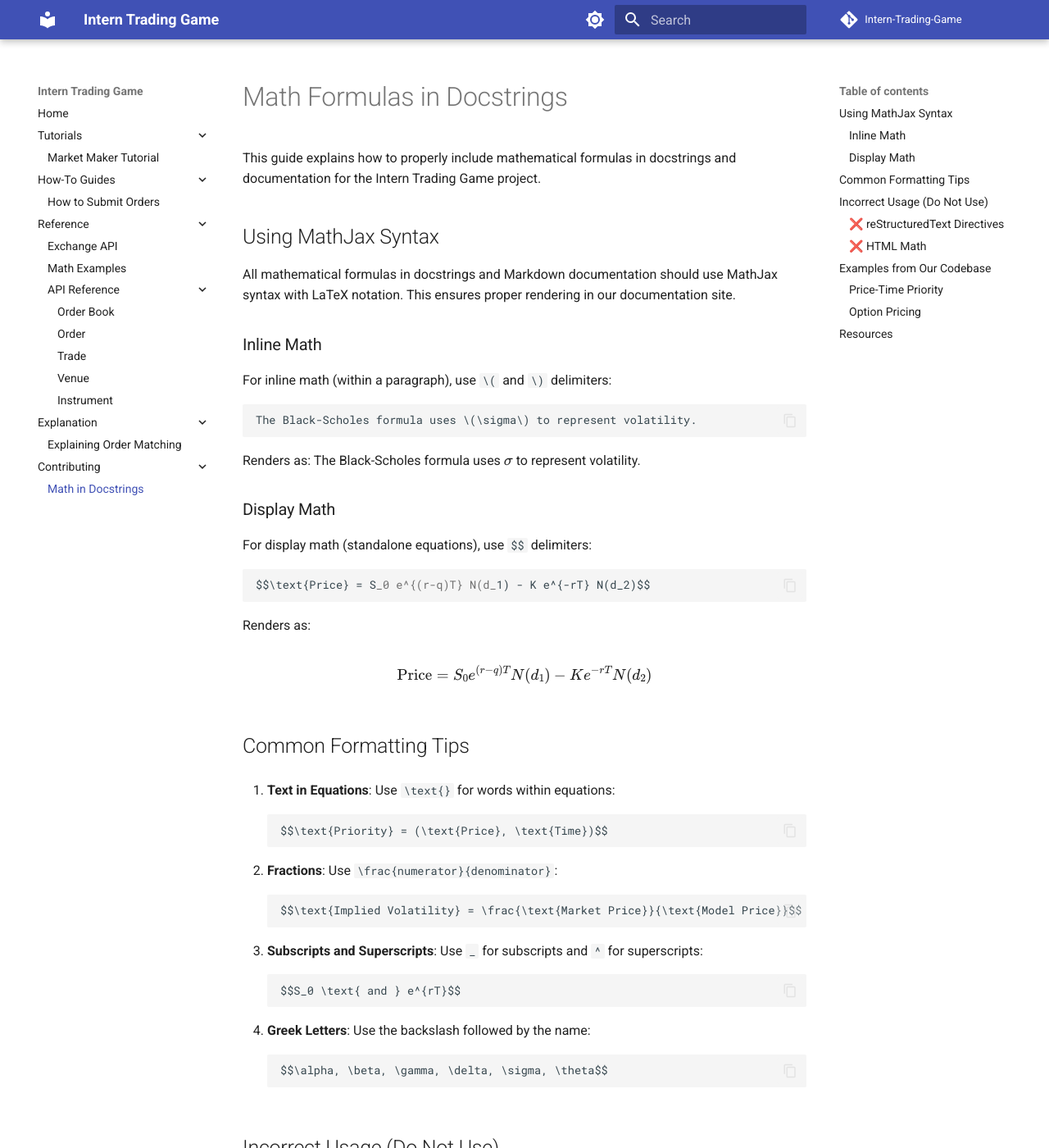
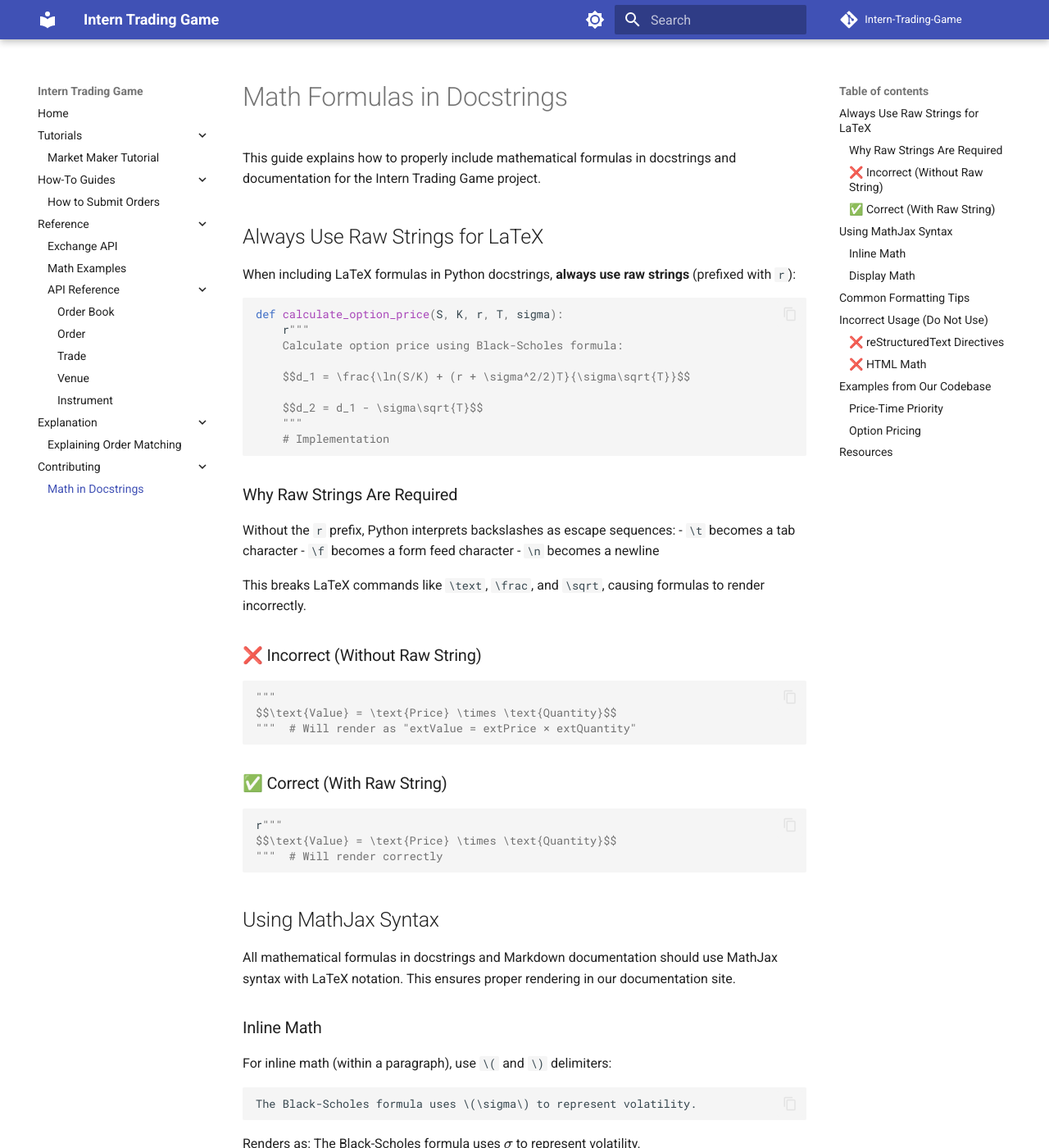
Before and after one commit to elinsky/Intern-Trading-Game, an MkDocs documentation site: the page built from docs/contributing/docstring-math-guide.md, in a window 1280 px wide and 1400 px high. Shown: the whole window at 82% size. Built offline with MkDocs 1.6.1 and Material for MkDocs 9.7.7, drawn with Linux system fonts in a browser that asks for light colours; comment, search, counter and statistics services are not loaded.

Commit message:
fix: properly render LaTeX math formulas using raw strings
This commit fixes issues with LaTeX math formulas not rendering correctly in the documentation by using raw strings for all docstrings containing LaTeX. The changes include:

1. Updated docstring-math-guide.md with a new section explaining why raw strings are required for LaTeX in Python docstrings
2. Fixed formula rendering in trade.py by using raw strings for the trade value formula
3. Fixed formula rendering in venue.py by using raw strings for the price-time priority formula
4. Fixed formula rendering in instrument.py by using raw strings for the Black-Scholes formulas

The fix ensures consistent rendering of mathematical formulas across all documentation by preventing Python from interpreting backslashes in LaTeX commands as escape sequences (e.g., \text, \frac, \sqrt).

Relates to: documentation standards

````diff
--- a/docs/contributing/docstring-math-guide.md
+++ b/docs/contributing/docstring-math-guide.md
@@ -1,6 +1,47 @@
 # Math Formulas in Docstrings
 
 This guide explains how to properly include mathematical formulas in docstrings and documentation for the Intern Trading Game project.
+
+## Always Use Raw Strings for LaTeX
+
+When including LaTeX formulas in Python docstrings, **always use raw strings** (prefixed with `r`):
+
+```python
+def calculate_option_price(S, K, r, T, sigma):
+    r"""
+    Calculate option price using Black-Scholes formula:
+
+    $$d_1 = \frac{\ln(S/K) + (r + \sigma^2/2)T}{\sigma\sqrt{T}}$$
+
+    $$d_2 = d_1 - \sigma\sqrt{T}$$
+    """
+    # Implementation
+```
+
+### Why Raw Strings Are Required
+
+Without the `r` prefix, Python interprets backslashes as escape sequences:
+- `\t` becomes a tab character
+- `\f` becomes a form feed character
+- `\n` becomes a newline
+
+This breaks LaTeX commands like `\text`, `\frac`, and `\sqrt`, causing formulas to render incorrectly.
+
+### ❌ Incorrect (Without Raw String)
+
+```python
+"""
+$$\text{Value} = \text{Price} \times \text{Quantity}$$
+"""  # Will render as "extValue = extPrice × extQuantity"
+```
+
+### ✅ Correct (With Raw String)
+
+```python
+r"""
+$$\text{Value} = \text{Price} \times \text{Quantity}$$
+"""  # Will render correctly
+```
 
 ## Using MathJax Syntax
 
@@ -88,7 +129,7 @@ Do not use HTML-based math notation:
 ### Price-Time Priority
 
 ```python
-"""
+r"""
 The price-time priority rule is commonly used for order matching:
 
 $$\text{Priority} = (\text{Price}, \text{Time})$$
@@ -101,7 +142,7 @@ orders have higher priority.
 ### Option Pricing
 
 ```python
-"""
+r"""
 The Black-Scholes formula for European call options:
 
 $$C = S_0 e^{-qT} N(d_1) - K e^{-rT} N(d_2)$$
--- a/docs/reference/math-examples.md
+++ b/docs/reference/math-examples.md
@@ -166,11 +166,11 @@ The delta of an option \(\Delta\) measures the rate of change of the option pric
 
 ## Using Math in Docstrings
 
-When adding math to Python docstrings, make sure to maintain proper indentation:
+When adding math to Python docstrings, **always use raw strings** (prefixed with `r`) and maintain proper indentation:
 
 ```python
 def calculate_option_price(S, K, r, q, T, sigma):
-    """
+    r"""
     Calculate the price of a European call option using the Black-Scholes formula.
 
     The Black-Scholes formula is:
@@ -205,6 +205,29 @@ def calculate_option_price(S, K, r, q, T, sigma):
     """
 ```
 
+### Why Raw Strings Are Required
+
+Without the `r` prefix, Python interprets backslashes as escape sequences:
+- `\t` becomes a tab character
+- `\f` becomes a form feed character
+- `\n` becomes a newline
+
+This breaks LaTeX commands like `\text`, `\frac`, and `\sqrt`, causing formulas to render incorrectly.
+
+For example, without a raw string:
+```python
+"""
+$$\text{Value} = \text{Price} \times \text{Quantity}$$
+"""  # Will render as "extValue = extPrice × extQuantity"
+```
+
+With a raw string:
+```python
+r"""
+$$\text{Value} = \text{Price} \times \text{Quantity}$$
+"""  # Will render correctly
+```
+
 ## Resources
 
 For more information on using math in documentation:
````
Also changed, not shown: 3 other files.
